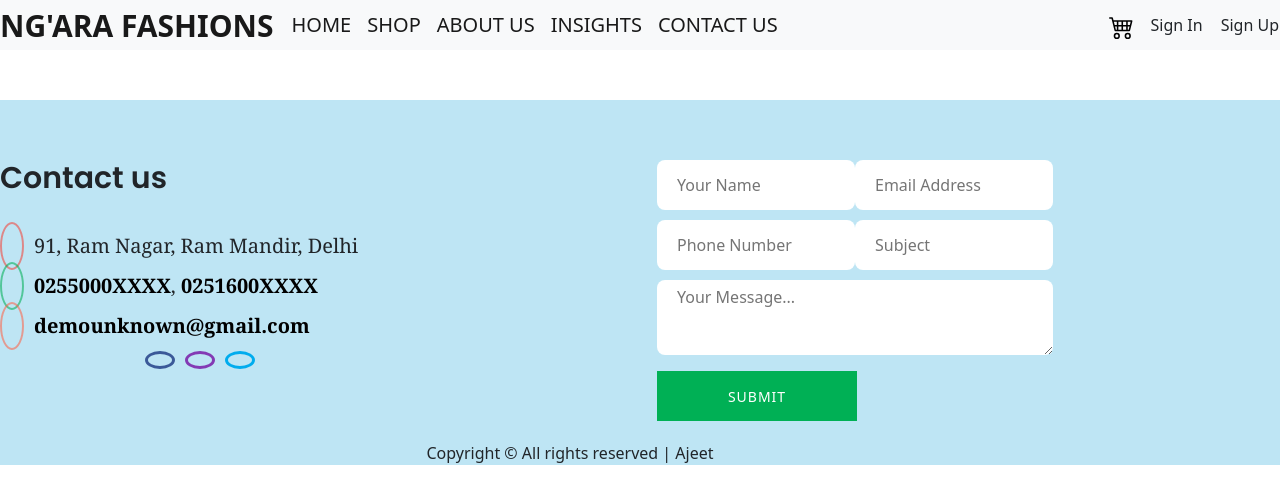
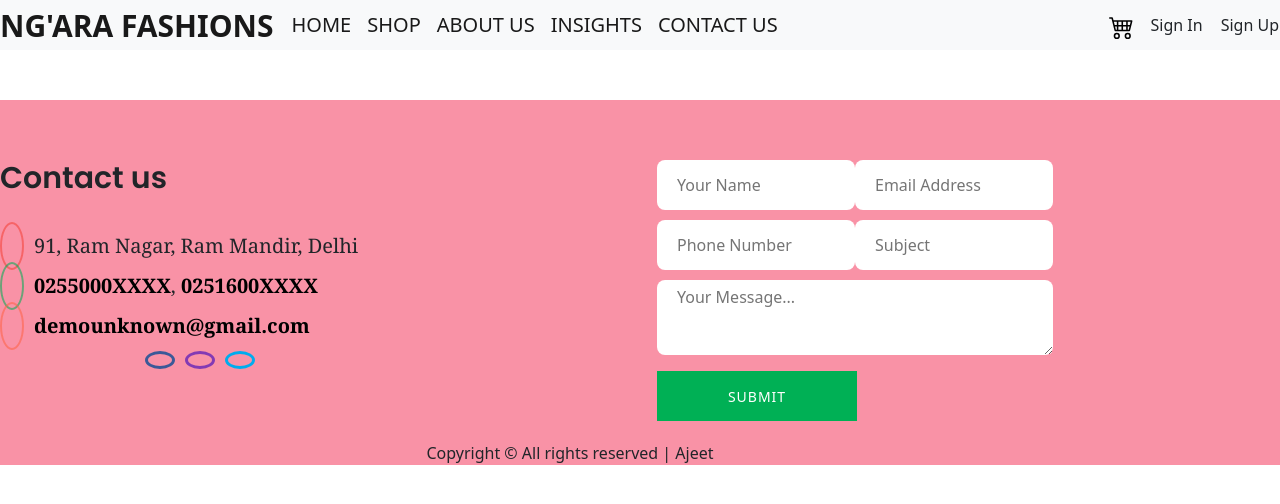
Before and after one commit to Carol254/kuiFashions, an Angular app: page /dashboard/contact-us in a window 1280 px wide. Shown: the top 504 px of the page. Built offline with nearby package versions, Linux system fonts and the light colour scheme.

Commit message:
more changes on contact-page

```diff
--- a/src/app/dashboard/contact-us/contact-us.component.css
+++ b/src/app/dashboard/contact-us/contact-us.component.css
@@ -11,6 +11,7 @@ body {
   overflow-x: hidden;
   font-family: "Poppins", sans-serif;
   font-size: 16px;
+
 }
 
 ul {
@@ -37,7 +38,8 @@ input {
 .contact-sec {
   align-items: center;
   display: flex;
-  background-color: #5cbde466;
+  background-color: #f992a6;
+  background-size: cover;
 }
 
 .contact-sec .contact-ul li,
```
